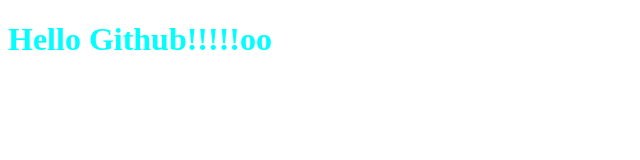
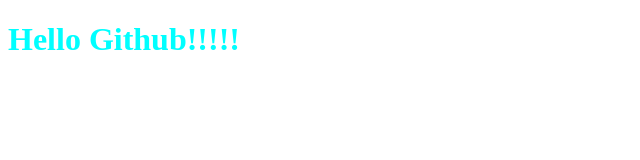
Before and after one commit to Gie9/Repo-test, a plain HTML site: page index.html in a window 1280 px wide. Shown: the full height of the page, 0-640 px from the left. Drawn offline with Linux system fonts and the light colour scheme.

Commit message:
Added minor changes on the HTML file

```diff
--- a/index.html
+++ b/index.html
@@ -8,6 +8,6 @@
     <title>Github TEst</title>
   </head>
   <body>
-    <h1>Hello Github!!!!!oo</h1>
+    <h1>Hello Github!!!!!</h1>
   </body>
 </html>
```
